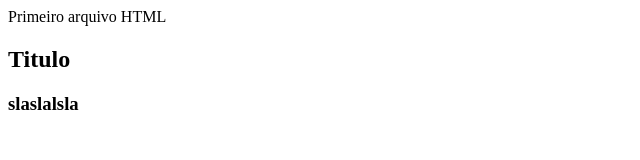
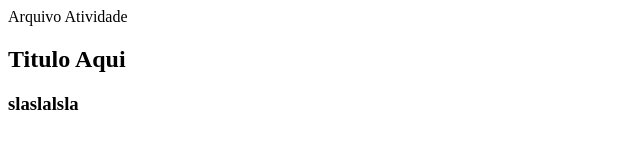
Before and after one commit to GabrieliDemen/bootcampDB1, a plain HTML site: page index.html in a window 1280 px wide. Shown: the whole page, without its empty margins (0-640 px from the left). Drawn offline with Linux system fonts and the light colour scheme.

Commit message:
Atividade com css

```diff
--- /dev/null
+++ b/estilo.css
@@ -0,0 +1 @@
+/*Atividade*/
--- a/index.html
+++ b/index.html
@@ -1,7 +1,7 @@
 <html>
     <body>
-        <div>Primeiro arquivo HTML</div>
-        <h2>Titulo</h2>
+        <div>Arquivo Atividade</div>
+        <h2>Titulo Aqui</h2>
         <h3>slaslalsla</h3>
     </body>
 </html>
```
